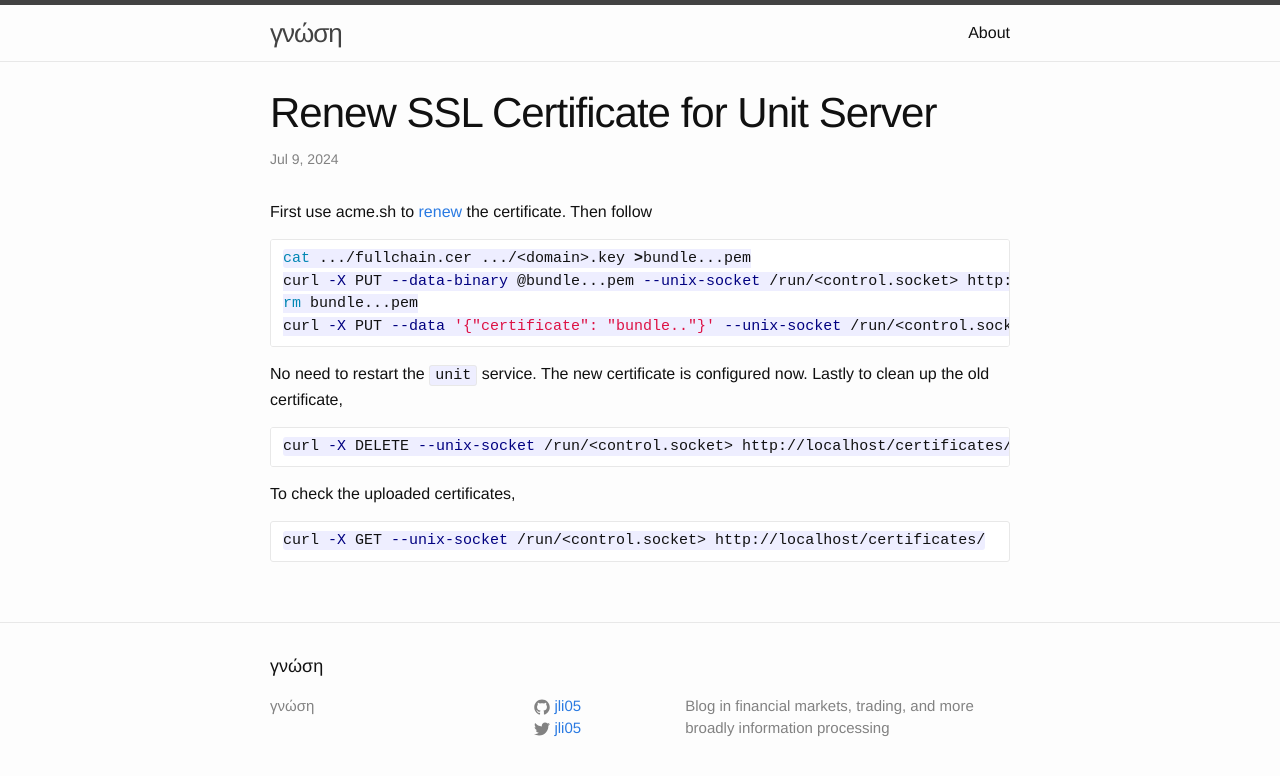
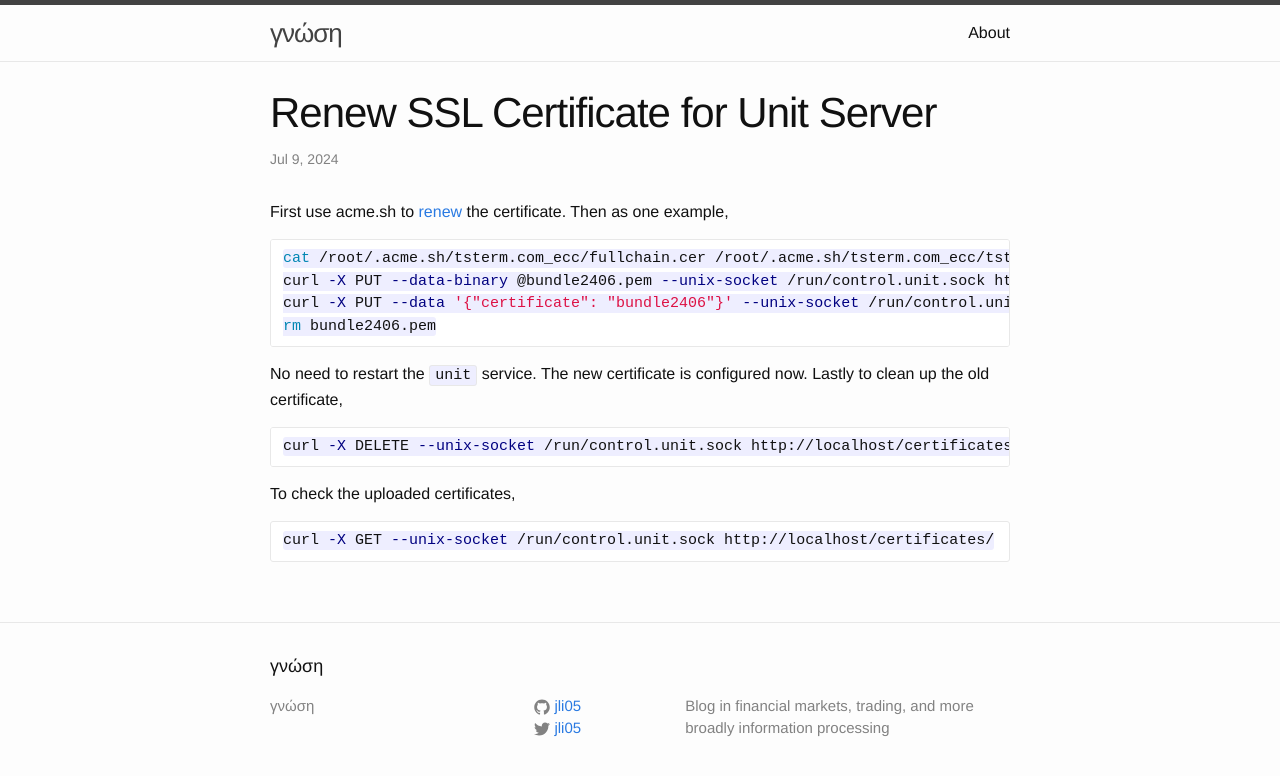
Before and after one commit to jli05/jli05.github.io, a Jekyll site: the page built from _posts/2024-07-09-Renew-SSL-certificate.md, in a window 1280 px wide. Shown: the top 776 px of the page. Built offline with Jekyll 4.4.1, drawn with Linux system fonts in a browser that asks for light colours.

Commit message:
add complete command lines

````diff
--- a/_posts/2024-07-09-Renew-SSL-certificate.md
+++ b/_posts/2024-07-09-Renew-SSL-certificate.md
@@ -3,23 +3,23 @@ title: Renew SSL Certificate for Unit Server
 layout: post
 ---
 
-First use acme.sh to [renew](/2024/04/30/Use-acme-to-Manage-SSL-Certificates.html) the certificate. Then follow
+First use acme.sh to [renew](/2024/04/30/Use-acme-to-Manage-SSL-Certificates.html) the certificate. Then as one example,
 
 ```sh
-cat .../fullchain.cer .../<domain>.key >bundle...pem
-curl -X PUT --data-binary @bundle...pem --unix-socket /run/<control.socket> http://localhost/certificates/bundle..
-rm bundle...pem
-curl -X PUT --data '{"certificate": "bundle.."}' --unix-socket /run/<control.socket> http://localhost/config/listeners/*:443/tls
+cat /root/.acme.sh/tsterm.com_ecc/fullchain.cer /root/.acme.sh/tsterm.com_ecc/tsterm.com.key >bundle2406.pem
+curl -X PUT --data-binary @bundle2406.pem --unix-socket /run/control.unit.sock http://localhost/certificates/bundle2406
+curl -X PUT --data '{"certificate": "bundle2406"}' --unix-socket /run/control.unit.sock http://localhost/config/listeners/*:443/tls
+rm bundle2406.pem
 ```
 
 No need to restart the `unit` service. The new certificate is configured now. Lastly to clean up the old certificate,
 
 ```sh
-curl -X DELETE --unix-socket /run/<control.socket> http://localhost/certificates/<old_bundle>
+curl -X DELETE --unix-socket /run/control.unit.sock http://localhost/certificates/bundle2404
 ```
 
 To check the uploaded certificates,
 
 ```sh
-curl -X GET --unix-socket /run/<control.socket> http://localhost/certificates/
+curl -X GET --unix-socket /run/control.unit.sock http://localhost/certificates/
 ```
````
